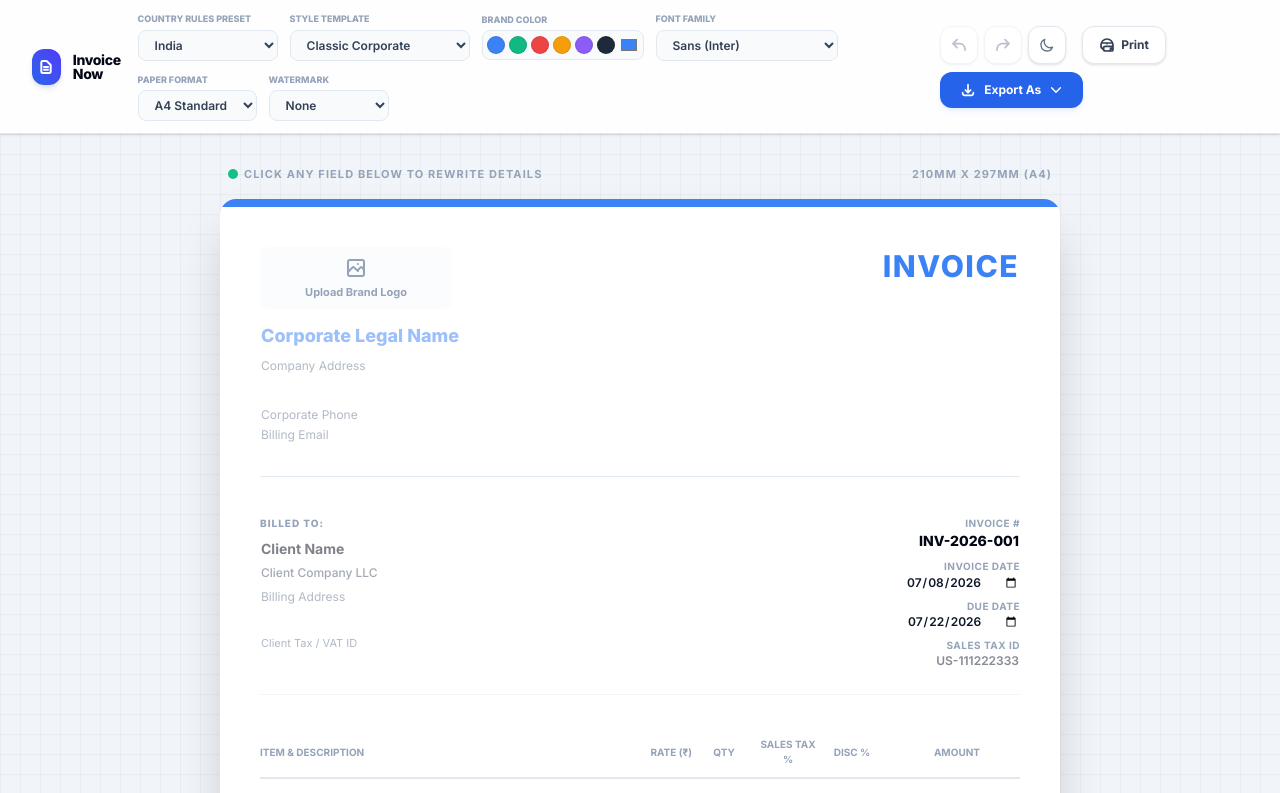
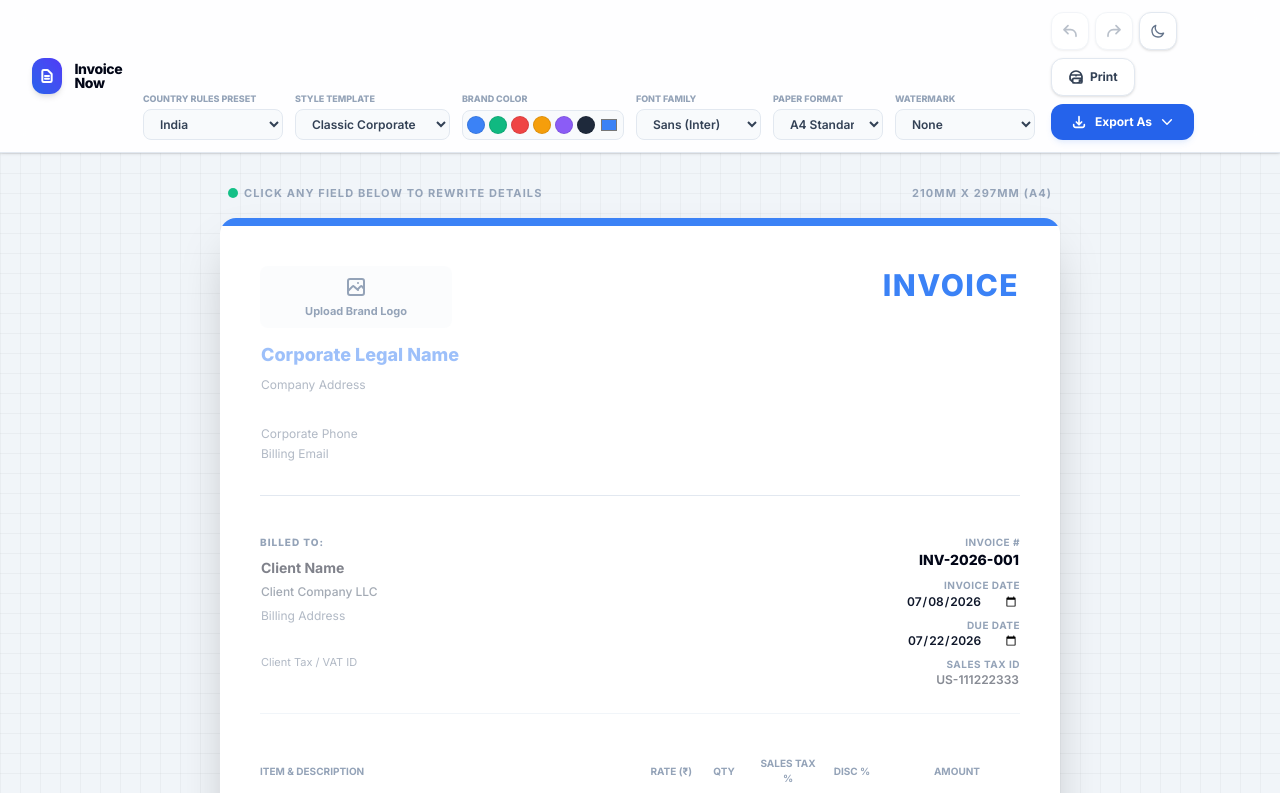
Before and after one commit to ashutoshkrris/invoice-now, a React (Vite) app: page / in a window 1280 px wide. Shown: the top 793 px of the page. Built offline with nearby package versions, Linux system fonts and the light colour scheme; a web font is replaced by a local one.

Commit message:
Fix responsiveness

```diff
--- a/src/components/Header.jsx
+++ b/src/components/Header.jsx
@@ -117,20 +117,21 @@ export default function Header({
             : "grid-rows-[0fr] opacity-0 lg:opacity-100 lg:grid-rows-[1fr]"
         }`}
       >
-        <div className="overflow-hidden lg:overflow-visible flex flex-col lg:flex-row items-stretch lg:items-center gap-4 w-full lg:w-auto">
+        {/* Changed lg:items-center to lg:items-end here to drop action buttons flush with inputs */}
+        <div className="overflow-hidden lg:overflow-visible flex flex-col lg:flex-row items-stretch lg:items-end gap-4 w-full lg:w-auto">
           <hr className="border-slate-100 dark:border-slate-900 lg:hidden" />
 
           {/* Controls Config Row */}
-          <div className="flex flex-wrap items-center gap-3">
+          <div className="flex flex-wrap lg:flex-nowrap items-center gap-3 w-full lg:w-auto">
             {/* Country Rules */}
-            <div className="flex flex-col flex-1 min-w-[130px] lg:flex-none">
+            <div className="flex flex-col flex-1 min-w-32.5 lg:flex-none lg:w-35">
               <label className="text-[9px] font-extrabold uppercase text-slate-400 dark:text-slate-500 mb-1">
                 Country Rules Preset
               </label>
               <select
                 value={invoice.countryCode}
                 onChange={(e) => onCountryChange(e.target.value)}
-                className="w-full px-3 py-1.5 bg-slate-50 dark:bg-slate-900 border border-slate-200 dark:border-slate-800 rounded-lg text-xs font-semibold focus:ring-1 focus:ring-brand-500 outline-none text-slate-700 dark:text-slate-300"
+                className="w-full px-3 py-1.5 bg-slate-50 dark:bg-slate-900 border border-slate-200 dark:border-slate-800 rounded-lg text-xs font-semibold focus:ring-1 focus:ring-brand-500 outline-none text-slate-700 dark:text-slate-300 cursor-pointer"
               >
                 {COUNTRIES.map((c) => (
                   <option key={c.code} value={c.code}>
@@ -141,14 +142,14 @@ export default function Header({
             </div>
 
             {/* Style Template */}
-            <div className="flex flex-col flex-1 min-w-[140px] lg:flex-none">
+            <div className="flex flex-col flex-1 min-w-35 lg:flex-none lg:w-38.75">
               <label className="text-[9px] font-extrabold uppercase text-slate-400 dark:text-slate-500 mb-1">
                 Style Template
               </label>
               <select
                 value={invoice.templateId}
                 onChange={(e) => onUpdateField("templateId", e.target.value)}
-                className="w-full px-3 py-1.5 bg-slate-50 dark:bg-slate-900 border border-slate-200 dark:border-slate-800 rounded-lg text-xs font-semibold focus:ring-1 focus:ring-brand-500 outline-none text-slate-700 dark:text-slate-300"
+                className="w-full px-3 py-1.5 bg-slate-50 dark:bg-slate-900 border border-slate-200 dark:border-slate-800 rounded-lg text-xs font-semibold focus:ring-1 focus:ring-brand-500 outline-none text-slate-700 dark:text-slate-300 cursor-pointer"
               >
                 <option value="classic">Classic Corporate</option>
                 <option value="modern-minimalist">Modern Minimalist</option>
@@ -159,7 +160,7 @@ export default function Header({
             </div>
 
             {/* Brand Colors */}
-            <div className="flex flex-col">
+            <div className="flex flex-col lg:flex-none shrink-0">
               <label className="text-[9px] font-extrabold uppercase text-slate-400 dark:text-slate-500 mb-1">
                 Brand Color
               </label>
@@ -167,6 +168,7 @@ export default function Header({
                 {BRAND_COLORS.map((color) => (
                   <button
                     key={color.hex}
+                    type="button"
                     onClick={() => onUpdateField("brandColor", color.hex)}
                     className="h-4.5 w-4.5 rounded-full border border-black/10 transition-transform active:scale-95 cursor-pointer"
                     style={{ backgroundColor: color.hex }}
@@ -183,7 +185,7 @@ export default function Header({
             </div>
 
             {/* Typography */}
-            <div className="flex flex-col flex-1 min-w-[120px] lg:flex-none">
+            <div className="flex flex-col flex-1 min-w-30 lg:flex-none lg:w-31.25">
               <label className="text-[9px] font-extrabold uppercase text-slate-400 dark:text-slate-500 mb-1">
                 Font Family
               </label>
@@ -199,27 +201,26 @@ export default function Header({
             </div>
 
             {/* Paper Sizes */}
-            <div className="flex flex-col flex-1 min-w-[100px] lg:flex-none">
+            <div className="flex flex-col flex-1 min-w-25 lg:flex-none lg:w-27.5">
               <label className="text-[9px] font-extrabold uppercase text-slate-400 dark:text-slate-500 mb-1">
                 Paper Format
               </label>
               <select
                 value={invoice.paperSize}
                 onChange={(e) => onUpdateField("paperSize", e.target.value)}
-                className="w-full px-3 py-1.5 bg-slate-50 dark:bg-slate-900 border border-slate-200 dark:border-slate-800 rounded-lg text-xs font-semibold focus:ring-1 focus:ring-brand-500 outline-none text-slate-700 dark:text-slate-300"
+                className="w-full px-3 py-1.5 bg-slate-50 dark:bg-slate-900 border border-slate-200 dark:border-slate-800 rounded-lg text-xs font-semibold focus:ring-1 focus:ring-brand-500 outline-none text-slate-700 dark:text-slate-300 cursor-pointer"
               >
                 <option value="a4">A4 Standard</option>
                 <option value="letter">Letter Size</option>
               </select>
             </div>
 
-            {/* Upgraded Watermark Dropdown Section */}
-            <div className="flex flex-col flex-1 min-w-[120px] lg:flex-none">
+            {/* Watermark Section */}
+            <div className="flex flex-col flex-1 min-w-30 lg:flex-none lg:w-[140px]">
               <label className="text-[9px] font-extrabold uppercase text-slate-400 dark:text-slate-500 mb-1">
                 Watermark
               </label>
-
-              <div className="flex items-center gap-1.5 relative">
+              <div className="flex items-center gap-1.5 relative w-full">
                 <select
                   value={
                     !invoice.watermarkText
@@ -243,9 +244,7 @@ export default function Header({
                   <option value="DRAFT">Draft</option>
                   <option value="PAID">Paid</option>
                   <option value="OVERDUE">Overdue</option>
-                  <option value="custom">
-                    {!isPresetWatermark ? `Custom: ${invoice.watermarkText}` : "Custom"}
-                  </option>
+                  <option value="custom">Custom</option>
                 </select>
 
                 {/* Elegant edit pen button: Only renders when a custom watermark text is active */}
@@ -280,7 +279,7 @@ export default function Header({
 
           {/* Action buttons */}
           <div className="flex items-center gap-2 flex-wrap pb-2 lg:pb-0 relative">
-            {/* Desktop Only Undo/Redo/Theme controls */}
+            {/* Desktop Only Controls */}
             <div className="hidden lg:flex items-center gap-1.5 mr-2">
               <button
                 onClick={onUndo}
@@ -357,11 +356,10 @@ export default function Header({
         </div>
       </div>
 
-      {/* Custom Watermark Modal Dialog Overlay */}
+      {/* Custom Watermark Modal (React Portal) */}
       {isCustomModalOpen &&
         createPortal(
-          <div className="fixed inset-0 z-[9999] flex items-center justify-center p-4 isolate">
-            {/* 1. Backdrop Blur Overlay */}
+          <div className="fixed inset-0 z-9999 flex items-center justify-center p-4 isolate">
             <div
               onClick={() => setIsCustomModalOpen(false)}
               className="fixed inset-0 bg-slate-950/40 backdrop-blur-sm animate-in fade-in duration-200"
```
